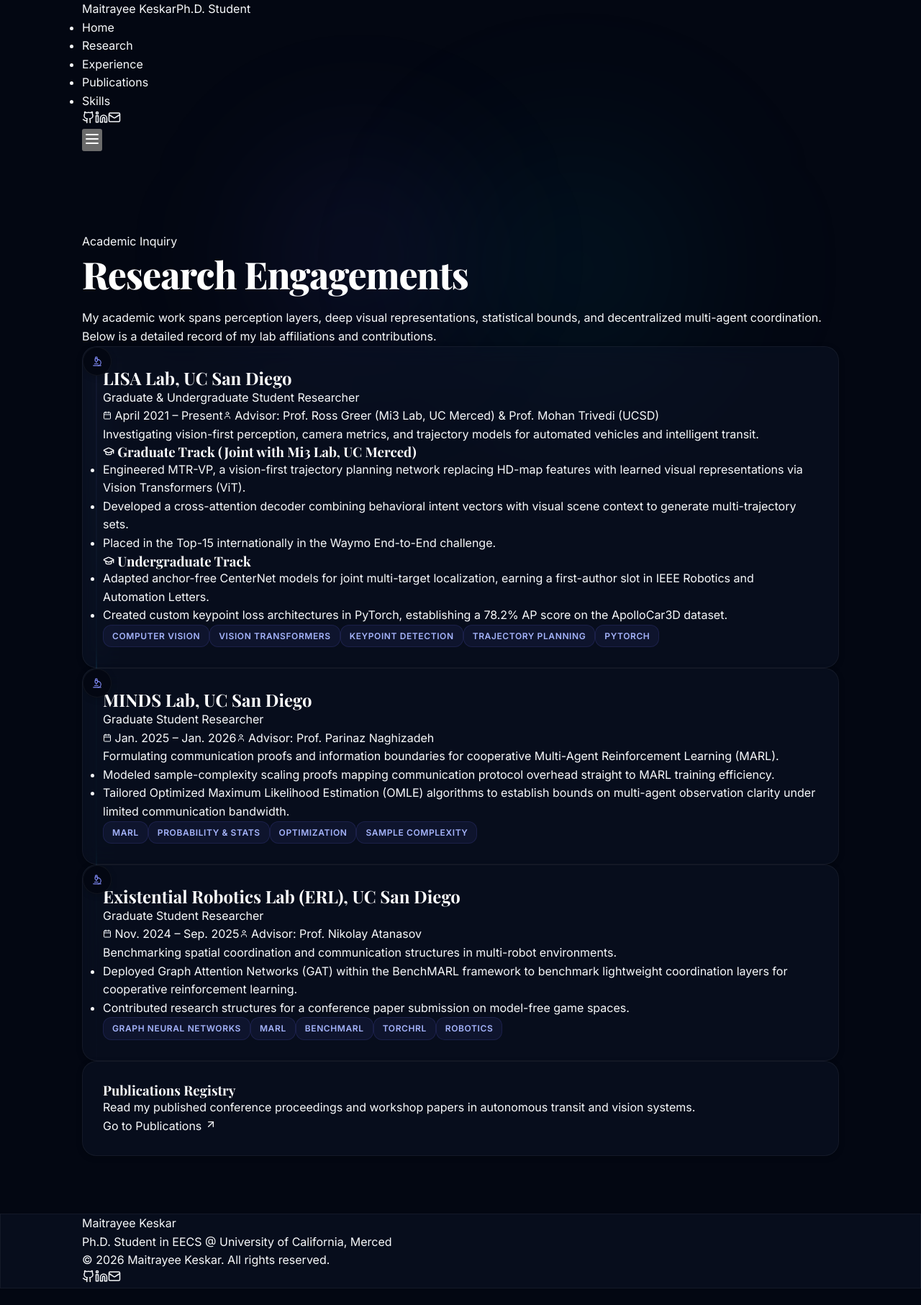
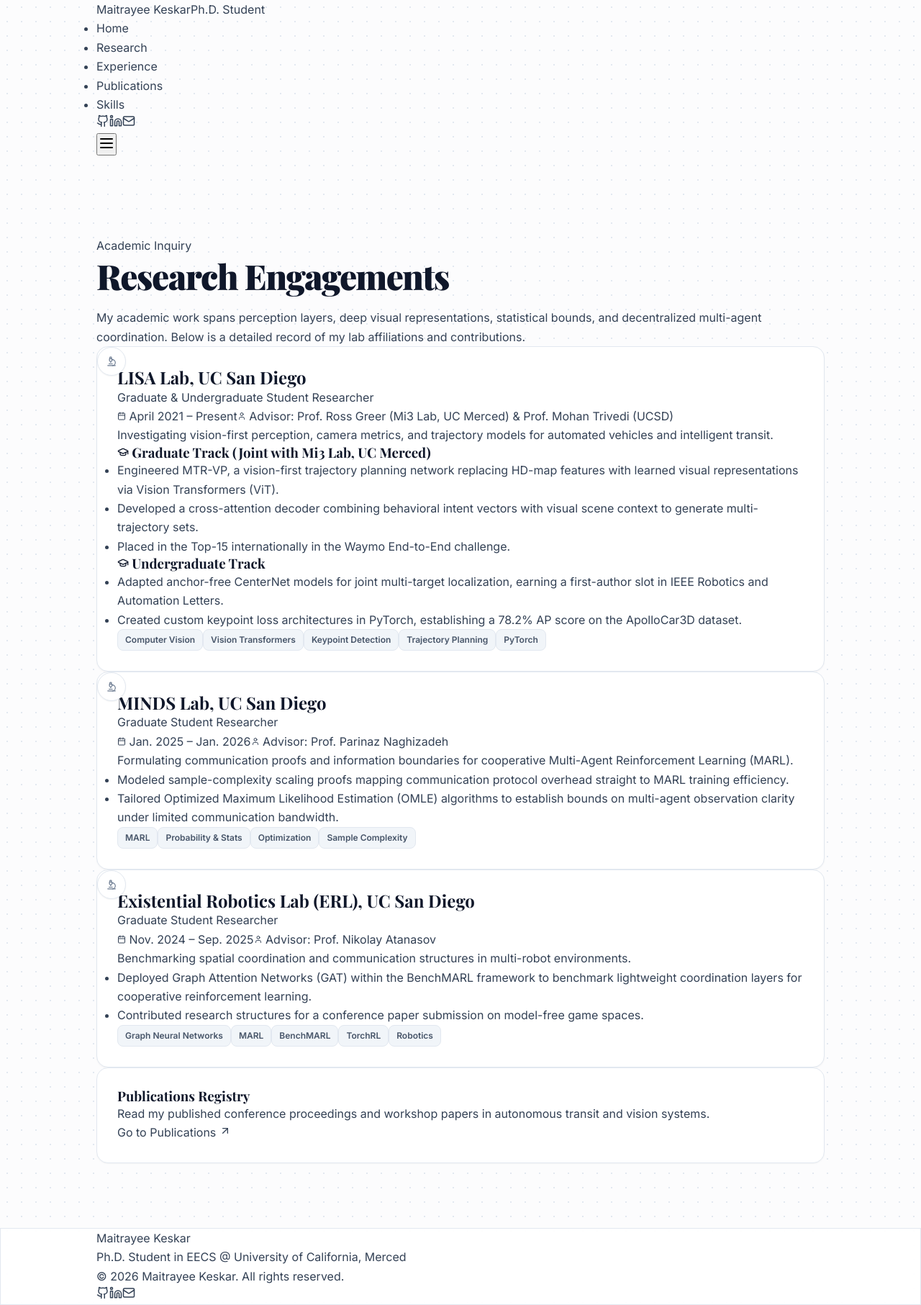
Before and after one commit to mmkeskar/Personal-Website, a Next.js app: page /research in a window 1280 px wide. Shown: the whole page at 72% size. Before the commit the page ends 1790 px from the top, so only its background shows below. Built offline with nearby package versions, Linux system fonts and the light colour scheme; a web font is replaced by a local one.

Commit message:
making style edits

```diff
--- a/app/globals.css
+++ b/app/globals.css
@@ -1,27 +1,26 @@
 :root {
-  --background: #030712;      /* Deep Obsidian Dark */
-  --foreground: #F8FAFC;      /* Crisp Silver-White */
-  --primary: #818CF8;         /* Bright Indigo Accent */
-  --primary-light: #A5B4FC;
-  --accent: #06B6D4;          /* Electric Cyan Accent */
-  --accent-light: #22D3EE;
-  --accent-purple: #C084FC;    /* Radiant Violet */
-  --accent-rgb: 99, 102, 241; /* Indigo RGB */
-  --text-muted: #94A3B8;      /* Slate Gray */
-  --border-color: rgba(255, 255, 255, 0.05); /* Very subtle border */
-  --card-bg: rgba(15, 23, 42, 0.45);          /* Glassmorphism slate card */
-  --header-bg: rgba(3, 7, 18, 0.7);            /* Sticky nav backdrop */
-  --shadow-sm: 0 2px 8px rgba(0, 0, 0, 0.2);
-  --shadow-md: 0 10px 40px rgba(0, 0, 0, 0.4);
-  --shadow-lg: 0 20px 60px rgba(0, 0, 0, 0.6);
+  --background: #FCFCFD;      /* Soft Off-White Canvas */
+  --foreground: #334155;      /* Professional Slate-Gray */
+  --primary: #0F172A;         /* Deep Slate for Headings */
+  --primary-light: #1E293B;
+  --accent: #2563EB;          /* Royal Blue for Interactive Elements */
+  --accent-light: #3B82F6;
+  --accent-rgb: 37, 99, 235;
+  --text-muted: #64748B;      /* Medium Slate-Gray */
+  --border-color: #E2E8F0;    /* Thin Light-Gray Divider */
+  --card-bg: #FFFFFF;         /* Solid Pure White Cards */
+  --header-bg: rgba(252, 252, 253, 0.85); /* Sticky Nav Backdrop */
+  --shadow-sm: 0 1px 3px rgba(0, 0, 0, 0.02), 0 1px 2px rgba(0, 0, 0, 0.03);
+  --shadow-md: 0 10px 30px -4px rgba(0, 0, 0, 0.025), 0 4px 12px -2px rgba(0, 0, 0, 0.015);
+  --shadow-lg: 0 24px 48px -8px rgba(0, 0, 0, 0.04), 0 8px 20px -4px rgba(0, 0, 0, 0.02);
   --transition-fast: 0.2s cubic-bezier(0.16, 1, 0.3, 1);
-  --transition-normal: 0.4s cubic-bezier(0.16, 1, 0.3, 1);
-  --max-width: 1100px;
+  --transition-normal: 0.35s cubic-bezier(0.16, 1, 0.3, 1);
+  --max-width: 1060px;
 }
 
-/* Force dark color scheme */
+/* Force standard light color scheme */
 html {
-  color-scheme: dark;
+  color-scheme: light;
   scroll-behavior: smooth;
   height: 100%;
 }
@@ -37,11 +36,14 @@ body {
   display: flex;
   flex-direction: column;
   color: var(--foreground);
-  background: var(--background);
+  background-color: var(--background);
+  /* Elegant barely-visible dot grid pattern */
+  background-image: radial-gradient(#E2E8F0 1.2px, transparent 1.2px);
+  background-size: 20px 20px;
   font-family: var(--font-inter), -apple-system, BlinkMacSystemFont, "Segoe UI", Roboto, sans-serif;
   -webkit-font-smoothing: antialiased;
   -moz-osx-font-smoothing: grayscale;
-  line-height: 1.6;
+  line-height: 1.65;
   overflow-x: hidden;
   position: relative;
 }
@@ -54,61 +56,16 @@ a {
 
 h1, h2, h3, h4, h5, h6 {
   font-family: var(--font-playfair), Georgia, serif;
-  color: #FFFFFF;
+  color: var(--primary);
   font-weight: 700;
-  line-height: 1.25;
+  line-height: 1.2;
 }
 
-/* Ambient light blobs in background */
-.ambient-glow-container {
-  position: fixed;
-  inset: 0;
-  z-index: -1;
-  overflow: hidden;
-  pointer-events: none;
-}
-
-.ambient-glow-1 {
-  position: absolute;
-  top: 15%;
-  left: 20%;
-  width: 400px;
-  height: 400px;
-  border-radius: 50%;
-  background: radial-gradient(circle, rgba(99, 102, 241, 0.12) 0%, rgba(99, 102, 241, 0) 70%);
-  filter: blur(80px);
-  animation: float-blob-1 25s infinite alternate ease-in-out;
-}
-
-.ambient-glow-2 {
-  position: absolute;
-  bottom: 20%;
-  right: 15%;
-  width: 500px;
-  height: 500px;
-  border-radius: 50%;
-  background: radial-gradient(circle, rgba(6, 182, 212, 0.1) 0%, rgba(6, 182, 212, 0) 70%);
-  filter: blur(100px);
-  animation: float-blob-2 30s infinite alternate ease-in-out;
-}
-
-@keyframes float-blob-1 {
-  0% { transform: translate(0, 0) scale(1); }
-  50% { transform: translate(100px, 80px) scale(1.2); }
-  100% { transform: translate(-50px, 150px) scale(0.9); }
-}
-
-@keyframes float-blob-2 {
-  0% { transform: translate(0, 0) scale(1.1); }
-  50% { transform: translate(-120px, -60px) scale(0.85); }
-  100% { transform: translate(80px, -120px) scale(1.05); }
-}
-
-/* Glassmorphism Styles */
+/* Glassmorphism Styles (Refined for Light Mode) */
 .glass {
-  background: var(--card-bg);
-  backdrop-filter: blur(16px);
-  -webkit-backdrop-filter: blur(16px);
+  background: rgba(255, 255, 255, 0.85);
+  backdrop-filter: blur(12px);
+  -webkit-backdrop-filter: blur(12px);
   border: 1px solid var(--border-color);
 }
 
@@ -119,16 +76,9 @@ h1, h2, h3, h4, h5, h6 {
   border-bottom: 1px solid var(--border-color);
 }
 
-/* Text Gradient Utilities */
+/* Text Accent Utilities */
 .text-gradient {
-  background: linear-gradient(135deg, #818CF8 0%, #C084FC 50%, #22D3EE 100%);
-  -webkit-background-clip: text;
-  -webkit-text-fill-color: transparent;
-  background-clip: text;
-}
-
-.text-gradient-cyan {
-  background: linear-gradient(135deg, #06B6D4 0%, #3B82F6 100%);
+  background: linear-gradient(135deg, #0F172A 30%, #2563EB 100%);
   -webkit-background-clip: text;
   -webkit-text-fill-color: transparent;
   background-clip: text;
@@ -145,30 +95,32 @@ h1, h2, h3, h4, h5, h6 {
 .main-content {
   flex: 1;
   padding-top: 110px;
-  padding-bottom: 80px;
+  padding-bottom: 90px;
 }
 
-/* Title helpers */
+/* Minimalist Title helpers */
 .title-xl {
-  font-size: 3.25rem;
-  font-weight: 800;
+  font-size: 3rem;
+  font-weight: 850;
+  letter-spacing: -0.03em;
+  color: var(--primary);
   margin-bottom: 1rem;
-  letter-spacing: -0.02em;
 }
 
 @media (max-width: 768px) {
   .title-xl {
-    font-size: 2.5rem;
+    font-size: 2.25rem;
   }
 }
 
 .section-title {
-  font-size: 2.25rem;
+  font-size: 2rem;
   font-weight: 700;
+  letter-spacing: -0.02em;
+  color: var(--primary);
   margin-bottom: 1.5rem;
   position: relative;
   display: inline-block;
-  letter-spacing: -0.01em;
 }
 
 .section-title::after {
@@ -176,40 +128,27 @@ h1, h2, h3, h4, h5, h6 {
   position: absolute;
   left: 0;
   bottom: -4px;
-  width: 48px;
-  height: 3px;
-  background: linear-gradient(to right, var(--primary), var(--accent));
-  border-radius: 2px;
+  width: 36px;
+  height: 2.5px;
+  background-color: var(--accent);
+  border-radius: 1px;
 }
 
-/* Refined Premium Cards */
+/* Minimalist Clean Cards */
 .card {
   position: relative;
+  background: var(--card-bg);
   padding: 28px;
-  border-radius: 20px;
+  border-radius: 16px;
+  border: 1px solid var(--border-color);
   box-shadow: var(--shadow-sm);
   transition: transform var(--transition-normal), box-shadow var(--transition-normal), border-color var(--transition-normal);
-  overflow: hidden;
-}
-
-.card::before {
-  content: '';
-  position: absolute;
-  inset: 0;
-  background: linear-gradient(135deg, rgba(255, 255, 255, 0.03) 0%, rgba(255, 255, 255, 0) 100%);
-  opacity: 0;
-  transition: opacity var(--transition-normal);
-  pointer-events: none;
 }
 
 .card:hover {
-  transform: translateY(-5px) scale(1.01);
-  box-shadow: 0 20px 40px rgba(99, 102, 241, 0.08);
-  border-color: rgba(99, 102, 241, 0.3);
-}
-
-.card:hover::before {
-  opacity: 1;
+  transform: translateY(-4px);
+  box-shadow: var(--shadow-md);
+  border-color: rgba(var(--accent-rgb), 0.25);
 }
 
 /* Timeline Components */
@@ -223,8 +162,8 @@ h1, h2, h3, h4, h5, h6 {
   left: 19px;
   top: 8px;
   bottom: 0;
-  width: 2px;
-  background: linear-gradient(to bottom, var(--primary) 0%, rgba(6, 182, 212, 0.3) 50%, rgba(255, 255, 255, 0.02) 100%);
+  width: 1.5px;
+  background-color: var(--border-color);
 }
 
 @media (max-width: 768px) {
@@ -240,50 +179,49 @@ h1, h2, h3, h4, h5, h6 {
   width: 40px;
   height: 40px;
   border-radius: 50%;
-  border: 1px solid var(--border-color);
-  background: var(--background);
+  border: 1.5px solid var(--border-color);
+  background: var(--card-bg);
   display: flex;
   align-items: center;
   justify-content: center;
-  color: var(--primary);
+  color: var(--text-muted);
   box-shadow: var(--shadow-sm);
   z-index: 10;
   transition: all var(--transition-fast);
 }
 
 .card:hover .timeline-node {
-  border-color: var(--primary);
-  box-shadow: 0 0 15px rgba(99, 102, 241, 0.4);
-  color: var(--foreground);
-  background: var(--primary);
+  border-color: var(--accent);
+  color: var(--accent);
+  background: var(--card-bg);
+  box-shadow: 0 0 0 4px rgba(var(--accent-rgb), 0.1);
 }
 
 /* Badge/Tag Styles */
 .tag {
   display: inline-block;
-  padding: 5px 12px;
-  border-radius: 12px;
+  padding: 4px 10px;
+  border-radius: 8px;
   font-size: 0.75rem;
   font-weight: 600;
-  text-transform: uppercase;
-  letter-spacing: 0.05em;
-  background: rgba(99, 102, 241, 0.08);
-  border: 1px solid rgba(99, 102, 241, 0.15);
-  color: var(--primary-light);
+  background: #F1F5F9;
+  border: 1px solid #E2E8F0;
+  color: #475569;
   transition: all var(--transition-fast);
 }
 
 .tag:hover {
-  background: rgba(99, 102, 241, 0.18);
-  border-color: rgba(99, 102, 241, 0.3);
+  background: rgba(var(--accent-rgb), 0.05);
+  border-color: rgba(var(--accent-rgb), 0.2);
+  color: var(--accent);
   cursor: pointer;
-  transform: translateY(-1px);
+  transform: translateY(-0.5px);
 }
 
 /* Custom Scrollbar */
 ::-webkit-scrollbar {
-  width: 10px;
-  height: 10px;
+  width: 8px;
+  height: 8px;
 }
 
 ::-webkit-scrollbar-track {
@@ -291,11 +229,10 @@ h1, h2, h3, h4, h5, h6 {
 }
 
 ::-webkit-scrollbar-thumb {
-  background: rgba(99, 102, 241, 0.15);
-  border-radius: 5px;
-  border: 2px solid var(--background);
+  background: rgba(0, 0, 0, 0.1);
+  border-radius: 4px;
 }
 
 ::-webkit-scrollbar-thumb:hover {
-  background: rgba(99, 102, 241, 0.35);
+  background: rgba(0, 0, 0, 0.2);
 }
--- a/app/layout.tsx
+++ b/app/layout.tsx
@@ -31,11 +31,6 @@ export default function RootLayout({
   return (
     <html lang="en" className={`${playfair.variable} ${inter.variable}`}>
       <body className="min-h-screen flex flex-col bg-background text-foreground antialiased">
-        {/* Animated ambient backdrop glows */}
-        <div className="ambient-glow-container">
-          <div className="ambient-glow-1" />
-          <div className="ambient-glow-2" />
-        </div>
         <Navbar />
         <main className="main-content container flex-1 flex flex-col justify-start">
           {children}
--- a/app/research/page.tsx
+++ b/app/research/page.tsx
@@ -75,16 +75,16 @@ export default function Research() {
     hidden: { opacity: 0 },
     visible: {
       opacity: 1,
-      transition: { staggerChildren: 0.15 },
+      transition: { staggerChildren: 0.1 },
     },
   };
 
   const itemVariants = {
-    hidden: { y: 25, opacity: 0 },
+    hidden: { y: 20, opacity: 0 },
     visible: {
       y: 0,
       opacity: 1,
-      transition: { type: 'spring' as const, damping: 25, stiffness: 100 },
+      transition: { type: 'spring' as const, damping: 25, stiffness: 120 },
     },
   };
 
@@ -100,7 +100,7 @@ export default function Research() {
         <motion.span variants={itemVariants} className="text-xs font-sans font-bold tracking-wider text-accent uppercase block mb-2">
           Academic Inquiry
         </motion.span>
-        <motion.h1 variants={itemVariants} className="title-xl font-serif text-white">
+        <motion.h1 variants={itemVariants} className="title-xl font-serif text-primary">
           Research Engagements
         </motion.h1>
         <motion.p variants={itemVariants} className="font-sans text-base md:text-lg text-text-muted max-w-3xl leading-relaxed">
@@ -114,7 +114,7 @@ export default function Research() {
           <motion.div
             key={lab.name}
             variants={itemVariants}
-            className="relative card border border-white/5 glass p-6 md:p-8 flex flex-col gap-6 bg-slate-900/30"
+            className="relative card border border-border-color bg-white p-6 md:p-8 flex flex-col gap-6"
           >
             {/* Timeline Node Icon */}
             <div className="timeline-node -left-[48px] md:-left-[61px]">
@@ -122,17 +122,17 @@ export default function Research() {
             </div>
 
             {/* Content Header */}
-            <div className="flex flex-col md:flex-row md:items-start justify-between gap-4">
+            <div className="flex flex-col md:flex-row md:items-start justify-between gap-4 font-sans">
               <div>
-                <h2 className="font-serif text-xl md:text-2xl font-bold text-white">
+                <h2 className="font-serif text-xl md:text-2xl font-bold text-primary">
                   {lab.name}
                 </h2>
-                <p className="font-sans text-sm md:text-base font-semibold text-accent-light mt-1">
+                <p className="text-sm md:text-base font-semibold text-accent mt-1">
                   {lab.role}
                 </p>
               </div>
-              <div className="flex flex-col md:items-end gap-1 shrink-0 font-sans text-xs text-text-muted font-medium">
-                <span className="flex items-center gap-1.5 text-primary-light">
+              <div className="flex flex-col md:items-end gap-1 shrink-0 text-xs text-text-muted font-medium">
+                <span className="flex items-center gap-1.5 text-accent font-semibold">
                   <Calendar size={12} /> {lab.period}
                 </span>
                 <span className="flex items-center gap-1.5 md:justify-end mt-0.5">
@@ -142,7 +142,7 @@ export default function Research() {
             </div>
 
             {/* Lab Overview */}
-            <p className="font-sans text-sm md:text-base text-foreground/80 border-l-2 border-accent/20 pl-4 py-1 italic bg-white/[0.01]">
+            <p className="font-sans text-sm md:text-base text-foreground/80 border-l-2 border-border-color pl-4 py-1 italic bg-slate-50/50">
               {lab.description}
             </p>
 
@@ -151,7 +151,7 @@ export default function Research() {
               <div className="flex flex-col gap-6">
                 {lab.tracks.map((track) => (
                   <div key={track.title} className="flex flex-col gap-3">
-                    <h3 className="font-serif text-base font-bold text-white flex items-center gap-2">
+                    <h3 className="font-serif text-base font-bold text-primary flex items-center gap-2">
                       <GraduationCap size={16} className="text-accent" /> {track.title}
                     </h3>
                     <ul className="list-disc pl-5 font-sans text-sm text-foreground/85 flex flex-col gap-2">
@@ -174,7 +174,7 @@ export default function Research() {
             )}
 
             {/* Tags */}
-            <div className="flex flex-wrap gap-2 border-t border-white/5 pt-4">
+            <div className="flex flex-wrap gap-2 border-t border-border-color pt-4">
               {lab.tags.map((tag) => (
                 <span key={tag} className="tag text-xs">
                   {tag}
@@ -189,17 +189,17 @@ export default function Research() {
       <section className="mt-6">
         <motion.div
           variants={itemVariants}
-          className="card border border-white/5 bg-gradient-to-r from-primary/5 to-accent/5 glass p-6 md:p-8 flex flex-col md:flex-row justify-between items-center gap-6"
+          className="card border border-border-color bg-slate-50/50 glass p-6 md:p-8 flex flex-col md:flex-row justify-between items-center gap-6"
         >
           <div>
-            <h3 className="font-serif text-xl font-bold text-white">Publications Registry</h3>
+            <h3 className="font-serif text-xl font-bold text-primary">Publications Registry</h3>
             <p className="font-sans text-sm text-text-muted mt-1">
               Read my published conference proceedings and workshop papers in autonomous transit and vision systems.
             </p>
           </div>
           <Link
             href="/publications"
-            className="flex items-center gap-2 px-5 py-3 text-sm font-semibold bg-accent text-slate-900 rounded-xl hover:bg-accent-light transition-all shadow-md shrink-0 font-sans"
+            className="flex items-center gap-2 px-5 py-3 text-sm font-semibold bg-accent text-white rounded-xl hover:bg-accent-light transition-all shadow-md shrink-0 font-sans"
           >
             Go to Publications <ArrowUpRight size={16} />
           </Link>
--- a/components/Footer.tsx
+++ b/components/Footer.tsx
@@ -8,7 +8,7 @@ export default function Footer() {
       <div className="container flex flex-col md:flex-row items-center justify-between gap-4">
         {/* Affiliation Info */}
         <div className="text-center md:text-left">
-          <p className="font-sans text-sm font-bold text-white">Maitrayee Keskar</p>
+          <p className="font-sans text-sm font-bold text-primary">Maitrayee Keskar</p>
           <p className="font-sans text-xs text-text-muted mt-1">
             Ph.D. Student in EECS @ University of California, Merced
           </p>
--- a/components/Navbar.tsx
+++ b/components/Navbar.tsx
@@ -36,9 +36,9 @@ export default function Navbar() {
     <nav className={`fixed top-0 left-0 right-0 z-50 transition-all duration-300 ${scrolled ? 'glass-nav shadow-sm py-3' : 'bg-transparent py-5'}`}>
       <div className="container flex items-center justify-between">
         {/* Logo/Name */}
-        <Link href="/" className="font-serif text-xl font-bold tracking-tight text-white hover:text-accent-light transition-all flex items-center gap-2">
+        <Link href="/" className="font-serif text-xl font-bold tracking-tight text-primary hover:text-accent transition-all flex items-center gap-2">
           <span>Maitrayee Keskar</span>
-          <span className="hidden sm:inline text-xs font-sans font-semibold px-2 py-0.5 rounded-full bg-primary/10 border border-primary/25 text-primary-light">
+          <span className="hidden sm:inline text-xs font-sans font-semibold px-2 py-0.5 rounded-full bg-accent/5 border border-accent/15 text-accent">
             Ph.D. Student
           </span>
         </Link>
```
Also changed, not shown: app/experience/page.tsx (+12 -12 lines), app/page.tsx (+61 -65 lines), app/publications/page.tsx (+22 -22 lines), components/DocumentPreview.tsx (+19 -19 lines), components/SkillsMatrix.tsx (+24 -24 lines).
